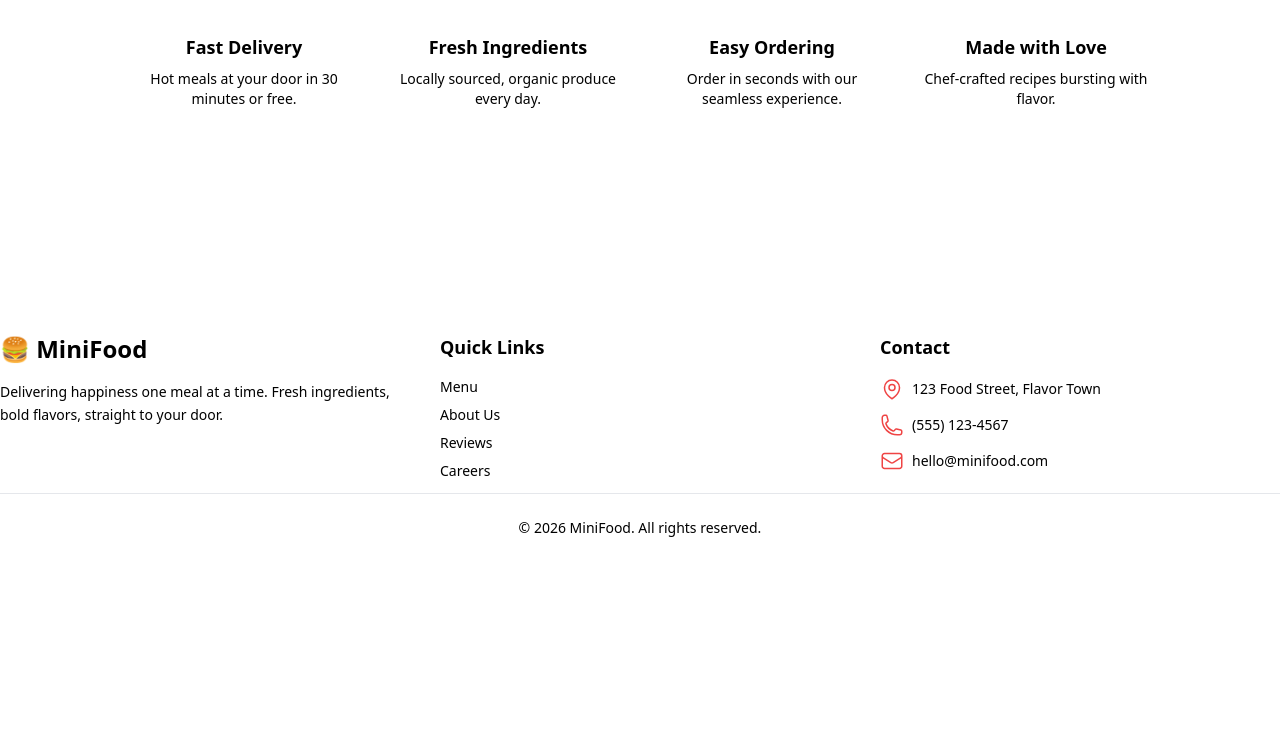
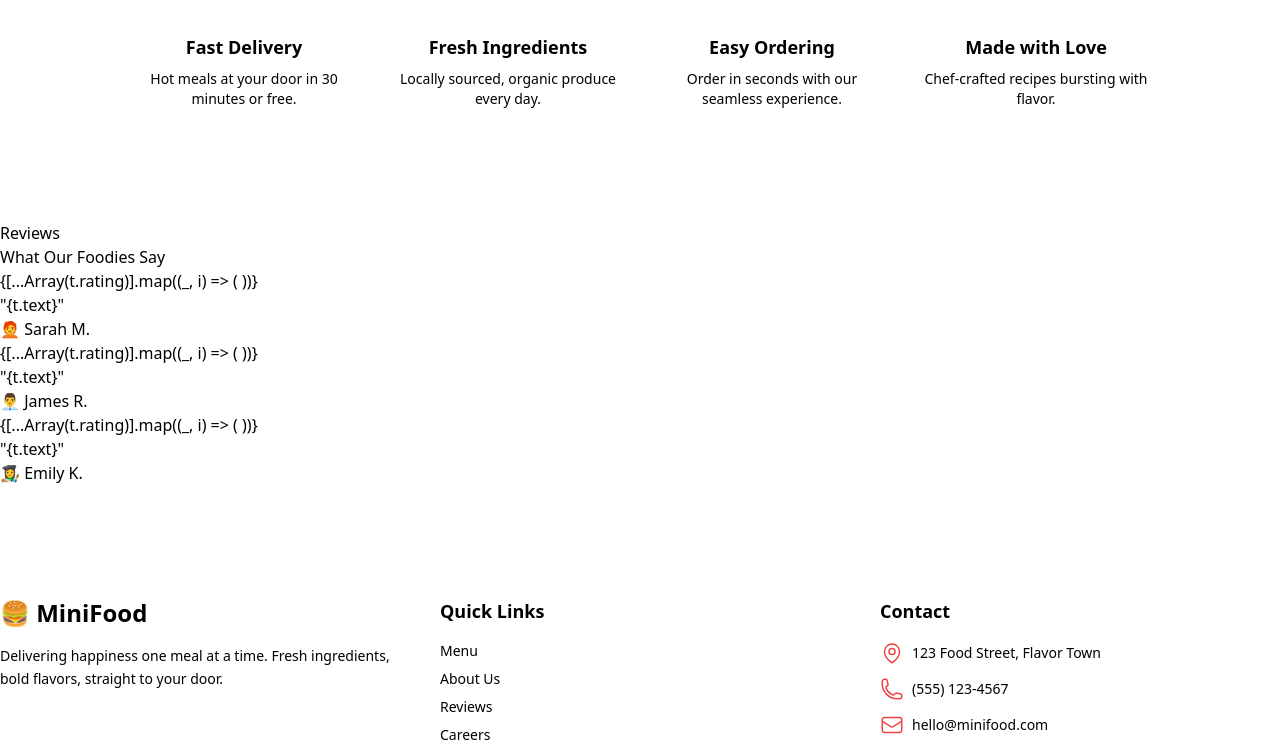
Before and after one commit to abubakkar-js-dev/Mini_Food, a Django app: page / in a window 1280 px wide. Shown: the part 2183-2926 px from the top of the page. Before the commit the page ends 2720 px from the top, so only its background shows below. Run offline with Django 5.2, Linux system fonts and the light colour scheme; some libraries are stand-ins or nearby versions.

Commit message:
add: testimonials section

```diff
--- a/core/templates/core/home.html
+++ b/core/templates/core/home.html
@@ -105,7 +105,7 @@
         </div>
         <div class="grid grid-cols-1 sm:grid-cols-2 lg:grid-cols-4 gap-8 max-w-5xl mx-auto">
           {% for f in features %}
-             <div key={f.title} class="text-center group">
+             <div class="text-center group">
               <div class="w-16 h-16 bg-primary/10 rounded-2xl flex items-center justify-center mx-auto mb-4 group-hover:bg-primary group-hover:scale-110 transition-all duration-300">
                 <div class="flex justify-center items-center h-8 w-8 text-primary group-hover:text-white transition-color z-20">
                   {{f.icon | safe}}
@@ -119,4 +119,32 @@
       </div>
     </section>
 
+<!--Testimonials Section-->
+    <section id="testimonials" className="section-padding bg-base-200 py-28">
+      <div className="container mx-auto">
+        <div className="text-center mb-12">
+          <p className="text-secondary font-body font-semibold tracking-widest uppercase text-sm mb-2">Reviews</p>
+          <h2 className="text-4xl md:text-5xl font-bold font-display text-base-content">
+            What Our Foodies Say
+          </h2>
+        </div>
+        <div className="grid grid-cols-1 md:grid-cols-3 gap-6 max-w-5xl mx-auto">
+          {% for t in testimonials %}
+                      <div className="card bg-base-100 shadow-sm p-6 hover:shadow-md transition-shadow">
+              <div className="flex gap-1 mb-3">
+                {[...Array(t.rating)].map((_, i) => (
+                  <StarIcon key={i} className="h-5 w-5 text-warning" />
+                ))}
+              </div>
+              <p className="font-body text-base-content/80 mb-4 italic">"{t.text}"</p>
+              <div className="flex items-center gap-3">
+                <span className="text-2xl">{{t.avatar}}</span>
+                <span className="font-body font-semibold">{{t.name}}</span>
+              </div>
+            </div>
+          {% endfor %}
+        </div>
+      </div>
+    </section>
+
 {% endblock maincontent %}
--- a/core/views.py
+++ b/core/views.py
@@ -29,4 +29,25 @@ def home(req):
         </svg>""",
      'title': 'Made with Love', 'desc': 'Chef-crafted recipes bursting with flavor.'},
     ]
-    return render(req, 'core/home.html', context={'menuItems': menuItems, 'features': features})
+
+    testimonials=[
+            {
+            'name': 'Sarah M.',
+            'text': 'The burger was insanely good! Best delivery food I\'ve ever had. Arrived hot and fresh.',
+            'rating': 5,
+            'avatar': '🧑‍🦰',
+            },
+            {
+            'name': 'James R.',
+            'text': 'Poke bowl was fresh and flavorful. Love the quick delivery — will definitely order again!',
+            'rating': 5,
+            'avatar': '👨‍💼',
+            },
+            {
+            'name': 'Emily K.',
+            'text': 'That lava cake is pure heaven. Perfect portion sizes and amazing value for money.',
+            'rating': 5,
+            'avatar': '👩‍🎨',
+            },
+    ]
+    return render(req, 'core/home.html', context={'menuItems': menuItems, 'features': features, 'testimonials': testimonials})
```
